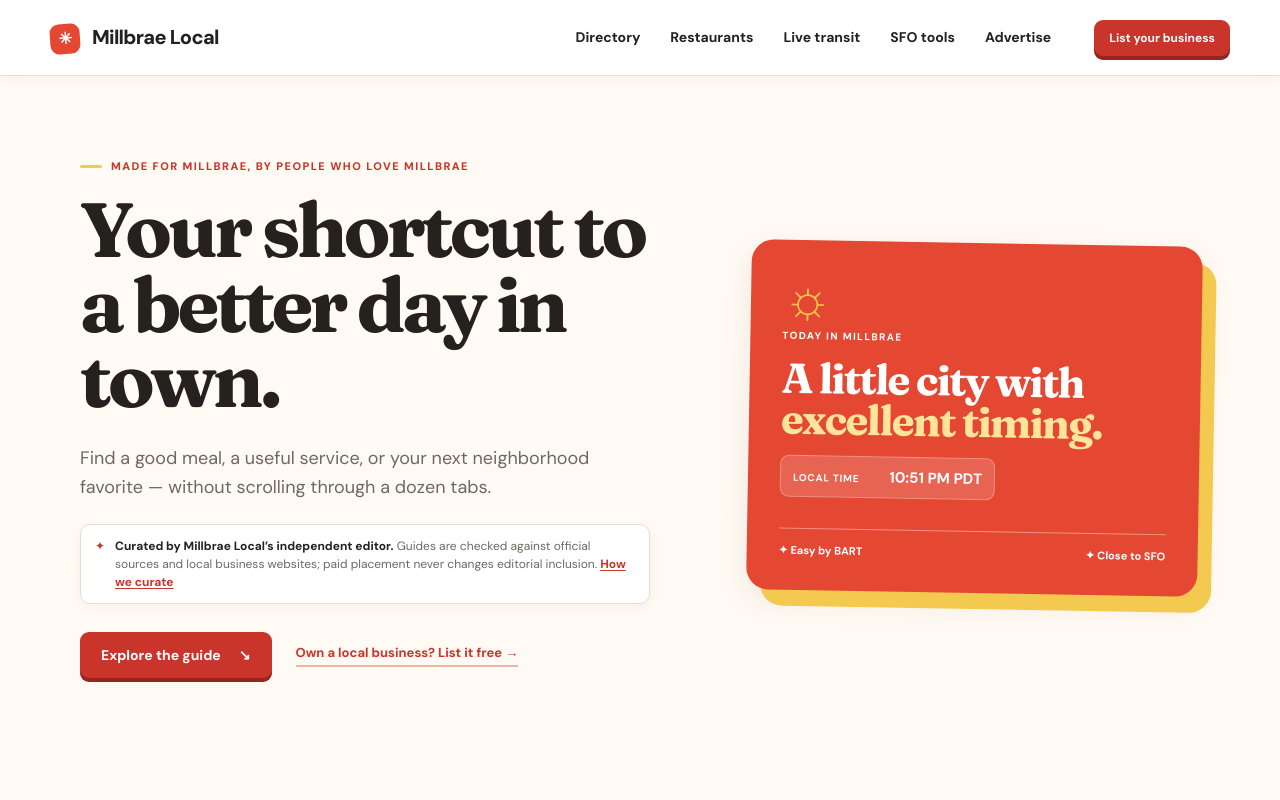
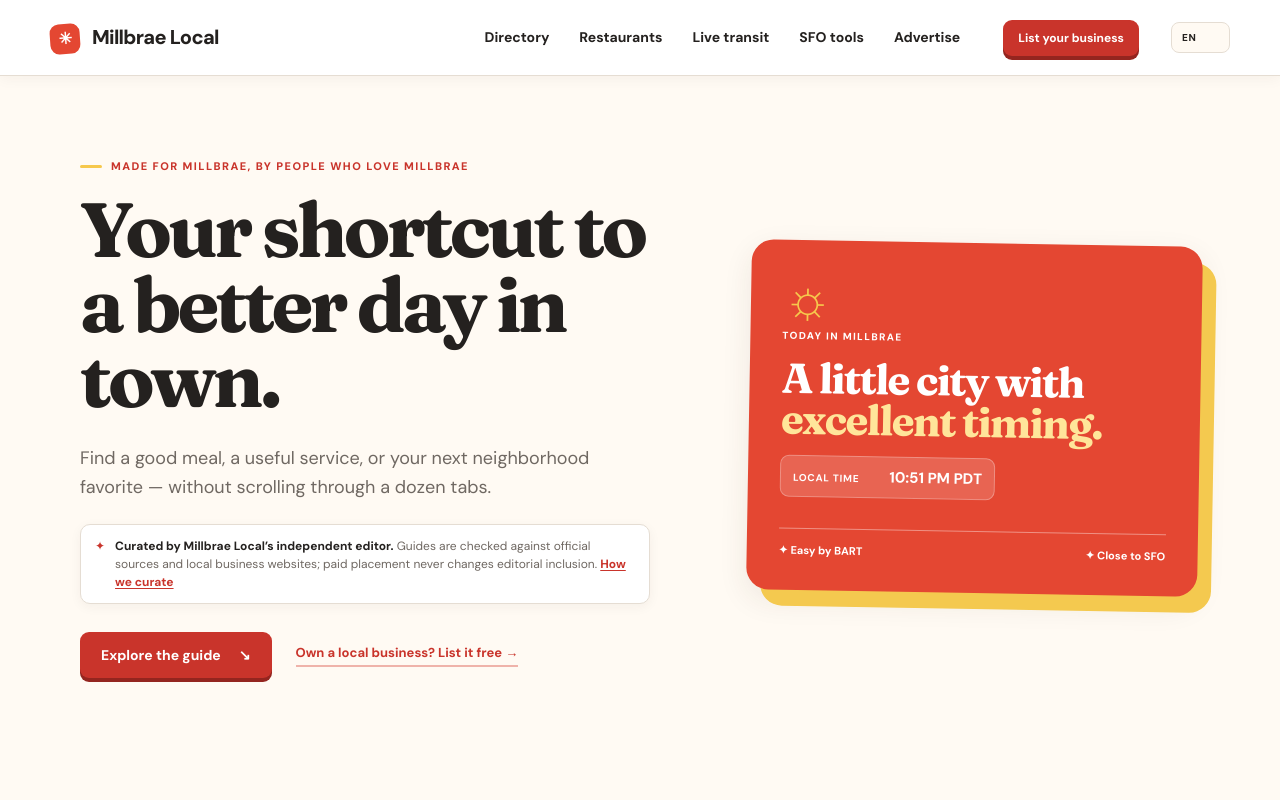
Before and after one commit to xbillbill/millbrae-ca, a website: page site/index.html in a window 1280 px wide. Shown: the top 800 px of the page. Drawn offline with Linux system fonts and the light colour scheme.

Commit message:
Add multilingual site framework

```diff
--- a/scripts/validate-site.mjs
+++ b/scripts/validate-site.mjs
@@ -14,6 +14,7 @@ const matches = (text, pattern) => [...text.matchAll(pattern)];
 
 for (const [file, html] of pages) {
   if (!html.includes('analytics.js?v=20260822')) fail(file, 'missing analytics instrumentation');
+  if (!html.includes('i18n.js?v=20260824')) fail(file, 'missing i18n instrumentation');
   const titles = matches(html, /<title>[^<]+<\/title>/gi);
   const descriptions = matches(html, /<meta\s+name="description"\s+content="[^"]+">/gi);
   const canonicals = matches(html, /<link\s+rel="canonical"\s+href="https:\/\/www\.millbrae\.ca\/[^"]*">/gi);
--- /dev/null
+++ b/site/i18n.js
@@ -0,0 +1,296 @@
+const LOCALE_KEY = 'millbrae-locale';
+const sourceByNode = new WeakMap();
+const sourceTitle = document.title;
+
+const translations = {
+  'zh-CN': {
+    'Millbrae, California Restaurants, BART & SFO Guide | Millbrae Local': '米尔布雷，加州餐厅、BART 与 SFO 指南 | Millbrae Local',
+    'Millbrae Station to SFO: BART, Parking & Hotels (2026)': '米尔布雷车站到 SFO：BART、停车与酒店（2026）',
+    'Directory': '目录',
+    'Restaurants': '餐厅',
+    'Hotels': '酒店',
+    'SFO tools': 'SFO 工具',
+    'Advertise': '广告合作',
+    'Live transit': '实时交通',
+    'List your business': '发布商家信息',
+    'Add your business': '添加商家',
+    'View directory': '查看目录',
+    'Request a spot': '申请展示位',
+    'Choose a tool': '选择工具',
+    'Reach travelers': '触达旅客',
+    'Reach shuttle travelers': '触达接驳车旅客',
+    'Compare live quotes': '比较实时报价',
+    'Compare your quotes': '比较你的报价',
+    'Calculate savings': '计算节省金额',
+    'Made for Millbrae, by people who love Millbrae': '为米尔布雷而做，由热爱米尔布雷的人打造',
+    'Your shortcut to a better day in town.': '让你在城里过得更好的一站式捷径。',
+    'Find a good meal, a useful service, or your next neighborhood favorite — without scrolling through a dozen tabs.': '寻找美食、实用服务或下一个社区最爱，无需在十几个标签页之间来回切换。',
+    'How we curate': '了解我们的策划方式',
+    'Curated by Millbrae Local’s independent editor.': '由 Millbrae Local 独立编辑策划。',
+    'Guides are checked against official sources and local business websites; paid placement never changes editorial inclusion.': '指南会与官方来源和本地商家网站核对；付费展示不会改变编辑收录。',
+    'Explore the guide': '探索指南',
+    'Own a local business? List it free →': '经营本地商家？免费发布 →',
+    'TODAY IN MILLBRAE': '今天的米尔布雷',
+    'A little city with': '一座小城，拥有',
+    'excellent timing.': '出色的出行节奏。',
+    'Local time': '当地时间',
+    'Pacific Time': '太平洋时间',
+    'Start here': '从这里开始',
+    'What are you looking for?': '你在寻找什么？',
+    'Curated shortcuts for locals, visitors, and people passing through.': '为居民、访客和过境旅客整理的实用捷径。',
+    'Eat in Millbrae': '在米尔布雷用餐',
+    'Breakfast, dumplings, and dinner': '早餐、饺子和晚餐',
+    'Local business directory': '本地商家目录',
+    'Community-submitted listings': '社区提交的信息',
+    'SFO travel tools': 'SFO 出行工具',
+    'Parking, rideshare, hotels, and trains': '停车、网约车、酒店和火车',
+    'The local shortlist': '本地精选',
+    'Good plans, less guesswork.': '更好的计划，少一点猜测。',
+    'Add your business free →': '免费添加商家 →',
+    'See SFO parking costs': '查看 SFO 停车费用',
+    'Pick your next meal': '选择下一顿饭',
+    'Find a hotel shuttle': '查找酒店接驳车',
+    'For local businesses': '面向本地商家',
+    'Be the answer when someone asks.': '成为别人提问时的答案。',
+    'Browse the directory →': '浏览目录 →',
+    'THREE QUICK STEPS': '三个简单步骤',
+    'Sign in': '登录',
+    'Use an approved social identity.': '使用受支持的社交账号。',
+    'Add the facts': '填写信息',
+    'Name, category, address, website, and phone.': '名称、类别、地址、网站和电话。',
+    'Publish': '发布',
+    'Eligible listings appear automatically.': '符合条件的信息会自动显示。',
+    'List your business free →': '免费发布商家信息 →',
+    'About this guide': '关于本指南',
+    'Read our placement policy →': '阅读展示政策 →',
+    'Live at Millbrae Station': '米尔布雷车站实时信息',
+    'Check the next train before you go.': '出发前查看下一班列车。',
+    'BART and Caltrain estimates refresh automatically. Use the official boards for alerts and disruption details.': 'BART 和 Caltrain 预计到站时间会自动刷新。服务提醒和中断详情请查看官方信息板。',
+    'BART · LIVE ESTIMATES': 'BART · 实时预计',
+    'Millbrae BART': '米尔布雷 BART',
+    'Next departures from Millbrae': '从米尔布雷出发的下一班车',
+    'CALTRAIN · LIVE ARRIVALS': 'CALTRAIN · 实时到站',
+    'Millbrae Caltrain': '米尔布雷 Caltrain',
+    'Live arrivals for both directions': '双向实时到站信息',
+    'Official BART board ↗': 'BART 官方信息板 ↗',
+    'Official Caltrain boards ↗': 'Caltrain 官方信息板 ↗',
+    'Parking': '停车',
+    'Hotels': '酒店',
+    'FAQ': '常见问题',
+    'Compare': '比较',
+    'SFO shuttles': 'SFO 接驳车',
+    'Early flight?': '早班机？',
+    'Layover?': '转机时间？',
+    'Choose by trip': '按行程选择',
+    'Parking math': '停车费用计算',
+    'Current offers': '当前优惠',
+    'Calculator': '计算器',
+    'What to check': '需要检查什么',
+    'Official links': '官方链接',
+    'Coupon rules': '优惠券规则',
+    'What to include': '需要包含什么',
+    'Partner position': '合作伙伴展示位',
+    'Loading community listings…': '正在加载社区商家信息…',
+    'Loading': '正在加载',
+    'For hotels and travel services': '面向酒店和出行服务商',
+    'For SFO travel businesses': '面向 SFO 出行商家',
+    'FUTURE PAID POSITION': '未来付费展示位',
+    'Before booking': '预订前',
+    'Calculator help': '计算器帮助',
+    'Five terms can reverse the result.': '五项条款可能改变结果。',
+    'Millbrae travel desk · Checked August 16, 2026': '米尔布雷出行台 · 已于 2026 年 8 月 16 日核查',
+    'Millbrae travel desk · Offers checked August 16, 2026': '米尔布雷出行台 · 优惠已于 2026 年 8 月 16 日核查',
+    'Millbrae travel desk · SFO rate checked August 16, 2026': '米尔布雷出行台 · SFO 费率已于 2026 年 8 月 16 日核查',
+    'Quick answer': '快速答案',
+    'Live departures': '实时出发信息',
+    'The quick answer': '快速答案',
+    'Common questions.': '常见问题。',
+    'Independent guide': '独立指南',
+    'Independent comparison:': '独立比较：',
+    'Independent calculator:': '独立计算器：',
+    'Community listing': '社区商家信息',
+    'Paid placement': '付费展示',
+    'Not open yet.': '尚未开放。',
+    'Create a free listing →': '免费发布信息 →',
+    'See the rollout →': '查看推出计划 →',
+    'No business currently sponsors this guide.': '目前没有商家赞助本指南。',
+    'Before booking': '预订前',
+    'Verify live service before travel': '出行前确认实时服务',
+    'Independent local guide · Not affiliated with the City of Millbrae': '独立本地指南 · 与米尔布雷市政府无关联',
+    'English': '英语',
+    '中文': '中文',
+    'Español': '西班牙语'
+  },
+  es: {
+    'Millbrae, California Restaurants, BART & SFO Guide | Millbrae Local': 'Guía de restaurantes, BART y SFO de Millbrae, California | Millbrae Local',
+    'Millbrae Station to SFO: BART, Parking & Hotels (2026)': 'De la estación Millbrae a SFO: BART, estacionamiento y hoteles (2026)',
+    'Directory': 'Directorio',
+    'Restaurants': 'Restaurantes',
+    'Hotels': 'Hoteles',
+    'SFO tools': 'Herramientas SFO',
+    'Advertise': 'Anúnciate',
+    'Live transit': 'Tránsito en vivo',
+    'List your business': 'Publica tu negocio',
+    'Add your business': 'Agrega tu negocio',
+    'View directory': 'Ver directorio',
+    'Request a spot': 'Solicitar un espacio',
+    'Choose a tool': 'Elige una herramienta',
+    'Reach travelers': 'Llega a los viajeros',
+    'Reach shuttle travelers': 'Llega a viajeros de los hoteles',
+    'Compare live quotes': 'Compara cotizaciones actuales',
+    'Compare your quotes': 'Compara tus cotizaciones',
+    'Calculate savings': 'Calcula tus ahorros',
+    'Made for Millbrae, by people who love Millbrae': 'Hecho para Millbrae, por personas que aman Millbrae',
+    'Your shortcut to a better day in town.': 'Tu atajo para disfrutar mejor la ciudad.',
+    'Find a good meal, a useful service, or your next neighborhood favorite — without scrolling through a dozen tabs.': 'Encuentra una buena comida, un servicio útil o tu próximo favorito del vecindario, sin revisar una docena de pestañas.',
+    'How we curate': 'Cómo seleccionamos',
+    'Curated by Millbrae Local’s independent editor.': 'Seleccionado por el editor independiente de Millbrae Local.',
+    'Guides are checked against official sources and local business websites; paid placement never changes editorial inclusion.': 'Las guías se verifican con fuentes oficiales y sitios de negocios locales; los anuncios pagados no cambian la inclusión editorial.',
+    'Explore the guide': 'Explora la guía',
+    'Own a local business? List it free →': '¿Tienes un negocio local? Publícalo gratis →',
+    'TODAY IN MILLBRAE': 'HOY EN MILLBRAE',
+    'A little city with': 'Una pequeña ciudad con',
+    'excellent timing.': 'un ritmo excelente.',
+    'Local time': 'Hora local',
+    'Pacific Time': 'Hora del Pacífico',
+    'Start here': 'Empieza aquí',
+    'What are you looking for?': '¿Qué estás buscando?',
+    'Curated shortcuts for locals, visitors, and people passing through.': 'Atajos seleccionados para residentes, visitantes y personas de paso.',
+    'Eat in Millbrae': 'Come en Millbrae',
+    'Breakfast, dumplings, and dinner': 'Desayuno, dumplings y cena',
+    'Local business directory': 'Directorio de negocios locales',
+    'Community-submitted listings': 'Anuncios enviados por la comunidad',
+    'SFO travel tools': 'Herramientas de viaje a SFO',
+    'Parking, rideshare, hotels, and trains': 'Estacionamiento, viajes compartidos, hoteles y trenes',
+    'The local shortlist': 'La selección local',
+    'Good plans, less guesswork.': 'Buenos planes, menos dudas.',
+    'Add your business free →': 'Agrega tu negocio gratis →',
+    'See SFO parking costs': 'Consulta el costo del estacionamiento en SFO',
+    'Pick your next meal': 'Elige tu próxima comida',
+    'Find a hotel shuttle': 'Encuentra un transporte del hotel',
+    'For local businesses': 'Para negocios locales',
+    'Be the answer when someone asks.': 'Sé la respuesta cuando alguien pregunte.',
+    'Browse the directory →': 'Explora el directorio →',
+    'THREE QUICK STEPS': 'TRES PASOS RÁPIDOS',
+    'Sign in': 'Inicia sesión',
+    'Use an approved social identity.': 'Usa una identidad social aprobada.',
+    'Add the facts': 'Agrega los datos',
+    'Name, category, address, website, and phone.': 'Nombre, categoría, dirección, sitio web y teléfono.',
+    'Publish': 'Publica',
+    'Eligible listings appear automatically.': 'Los anuncios elegibles aparecen automáticamente.',
+    'List your business free →': 'Publica tu negocio gratis →',
+    'About this guide': 'Sobre esta guía',
+    'Read our placement policy →': 'Lee nuestra política de anuncios →',
+    'Live at Millbrae Station': 'En vivo en la estación Millbrae',
+    'Check the next train before you go.': 'Consulta el próximo tren antes de salir.',
+    'BART and Caltrain estimates refresh automatically. Use the official boards for alerts and disruption details.': 'Las estimaciones de BART y Caltrain se actualizan automáticamente. Consulta los paneles oficiales para alertas e interrupciones.',
+    'BART · LIVE ESTIMATES': 'BART · ESTIMACIONES EN VIVO',
+    'Millbrae BART': 'BART Millbrae',
+    'Next departures from Millbrae': 'Próximas salidas desde Millbrae',
+    'CALTRAIN · LIVE ARRIVALS': 'CALTRAIN · LLEGADAS EN VIVO',
+    'Millbrae Caltrain': 'Caltrain Millbrae',
+    'Live arrivals for both directions': 'Llegadas en vivo en ambas direcciones',
+    'Official BART board ↗': 'Panel oficial de BART ↗',
+    'Official Caltrain boards ↗': 'Paneles oficiales de Caltrain ↗',
+    'Parking': 'Estacionamiento',
+    'Hotels': 'Hoteles',
+    'FAQ': 'Preguntas frecuentes',
+    'Compare': 'Comparar',
+    'SFO shuttles': 'Transportes SFO',
+    'Early flight?': '¿Vuelo temprano?',
+    'Layover?': '¿Escala?',
+    'Choose by trip': 'Elige por viaje',
+    'Parking math': 'Cálculo de estacionamiento',
+    'Current offers': 'Ofertas actuales',
+    'Calculator': 'Calculadora',
+    'What to check': 'Qué revisar',
+    'Official links': 'Enlaces oficiales',
+    'Coupon rules': 'Reglas de cupones',
+    'What to include': 'Qué incluir',
+    'Partner position': 'Espacio para socios',
+    'Loading community listings…': 'Cargando anuncios comunitarios…',
+    'Loading': 'Cargando',
+    'For hotels and travel services': 'Para hoteles y servicios de viaje',
+    'For SFO travel businesses': 'Para negocios de viajes a SFO',
+    'FUTURE PAID POSITION': 'ESPACIO PAGADO FUTURO',
+    'Before booking': 'Antes de reservar',
+    'Calculator help': 'Ayuda de la calculadora',
+    'Five terms can reverse the result.': 'Cinco términos pueden cambiar el resultado.',
+    'Millbrae travel desk · Checked August 16, 2026': 'Centro de viajes de Millbrae · Revisado el 16 de agosto de 2026',
+    'Millbrae travel desk · Offers checked August 16, 2026': 'Centro de viajes de Millbrae · Ofertas revisadas el 16 de agosto de 2026',
+    'Millbrae travel desk · SFO rate checked August 16, 2026': 'Centro de viajes de Millbrae · Tarifa de SFO revisada el 16 de agosto de 2026',
+    'Quick answer': 'Respuesta rápida',
+    'Live departures': 'Salidas en vivo',
+    'The quick answer': 'La respuesta rápida',
+    'Common questions.': 'Preguntas frecuentes.',
+    'Independent guide': 'Guía independiente',
+    'Independent comparison:': 'Comparación independiente:',
+    'Independent calculator:': 'Calculadora independiente:',
+    'Community listing': 'Anuncio comunitario',
+    'Paid placement': 'Anuncio pagado',
+    'Not open yet.': 'Aún no está abierto.',
+    'Create a free listing →': 'Crea un anuncio gratis →',
+    'See the rollout →': 'Ver el lanzamiento →',
+    'No business currently sponsors this guide.': 'Ningún negocio patrocina actualmente esta guía.',
+    'Before booking': 'Antes de reservar',
+    'Verify live service before travel': 'Confirma el servicio antes de viajar',
+    'Independent local guide · Not affiliated with the City of Millbrae': 'Guía local independiente · No está afiliada con la ciudad de Millbrae',
+    'English': 'English',
+    '中文': 'Chino',
+    'Español': 'Español'
+  }
+};
+
+function normalize(value) {
+  return value.replace(/\s+/g, ' ').trim();
+}
+
+function translateTextNodes(root, locale) {
+  const dictionary = translations[locale] || {};
+  const walker = document.createTreeWalker(root, NodeFilter.SHOW_TEXT);
+  const nodes = [];
+  while (walker.nextNode()) nodes.push(walker.currentNode);
+  for (const node of nodes) {
+    const parent = node.parentElement;
+    if (!parent || /^(SCRIPT|STYLE|NOSCRIPT|SELECT|OPTION|INPUT|TEXTAREA)$/.test(parent.tagName)) continue;
+    if (parent.closest('[data-i18n-ignore]')) continue;
+    if (!sourceByNode.has(node)) sourceByNode.set(node, node.nodeValue);
+    const source = sourceByNode.get(node);
+    const key = normalize(source);
+    if (!key) continue;
+    const translated = locale === 'en' ? source : dictionary[key];
+    if (translated) node.nodeValue = source.replace(key, translated);
+    else if (locale === 'en') node.nodeValue = source;
+  }
+}
+
+function applyLocale(locale) {
+  const selected = ['en', 'zh-CN', 'es'].includes(locale) ? locale : 'en';
+  document.documentElement.lang = selected === 'zh-CN' ? 'zh-CN' : selected;
+  translateTextNodes(document.body, selected);
+  document.title = selected === 'en' ? sourceTitle : (translations[selected]?.[normalize(sourceTitle)] || sourceTitle);
+  const selector = document.querySelector('[data-language-selector]');
+  if (selector) selector.value = selected;
+  localStorage.setItem(LOCALE_KEY, selected);
+}
+
+function addSelector() {
+  const header = document.querySelector('.site-header');
+  if (!header || header.querySelector('[data-language-selector]')) return;
+  const label = document.createElement('label');
+  label.className = 'language-picker';
+  label.setAttribute('data-i18n-ignore', 'true');
+  label.innerHTML = '<span class="sr-only">Language</span><select data-language-selector aria-label="Language"><option value="en">EN</option><option value="zh-CN">中文</option><option value="es">ES</option></select>';
+  label.querySelector('select').addEventListener('change', (event) => applyLocale(event.target.value));
+  header.append(label);
+}
+
+addSelector();
+applyLocale(localStorage.getItem(LOCALE_KEY) || 'en');
+
+new MutationObserver((records) => {
+  if ((localStorage.getItem(LOCALE_KEY) || 'en') === 'en') return;
+  for (const record of records) for (const node of record.addedNodes) {
+    if (node.nodeType === Node.ELEMENT_NODE) translateTextNodes(node, localStorage.getItem(LOCALE_KEY));
+  }
+}).observe(document.body, { childList: true, subtree: true });
--- a/site/styles.css
+++ b/site/styles.css
@@ -30,6 +30,10 @@ a { color: inherit; text-decoration: none; }
 .site-header nav { display: flex; gap: 8px; font-size: 14px; font-weight: 700; }
 .site-header nav a { padding: 9px 11px; border-radius: 8px; }
 .site-header nav a:hover, .site-header nav a[aria-current="page"] { color: var(--red); background: #fff1ed; }
+.language-picker { display: inline-flex; align-items: center; }
+.language-picker select { appearance: none; border: 1px solid var(--line); border-radius: 8px; background: var(--cream); color: var(--ink); padding: 9px 25px 9px 10px; font: 800 10px 'DM Sans',sans-serif; letter-spacing: .06em; cursor: pointer; }
+.language-picker select:focus { outline: 2px solid var(--lime); outline-offset: 2px; }
+.sr-only { position: absolute; width: 1px; height: 1px; padding: 0; margin: -1px; overflow: hidden; clip: rect(0,0,0,0); white-space: nowrap; border: 0; }
 
 .button { display: inline-flex; align-items: center; justify-content: center; gap: 18px; border: 0; border-radius: 9px; background: var(--red); color: white; padding: 14px 21px; font: 700 14px 'DM Sans'; cursor: pointer; box-shadow: 0 4px 0 #94251f; transition: transform .18s, background .18s, box-shadow .18s; }
 .button:hover { transform: translateY(-2px); background: #df3d31; box-shadow: 0 6px 0 #94251f; }
@@ -128,6 +132,7 @@ a { color: inherit; text-decoration: none; }
   .site-header { position: relative; min-height: auto; padding: 16px; flex-wrap: wrap; gap: 12px; }
   .site-header nav { order: 3; width: 100%; justify-content: space-between; gap: 2px; overflow-x: auto; }
   .site-header nav a { padding: 7px 6px; white-space: nowrap; font-size: 12px; }
+  .language-picker { order: 2; margin-left: auto; }
   .site-header .button { display: none; }
   .hero { display: block; padding: 56px 0 72px; }
   .hero-card { margin: 48px 8px 0; min-height: 285px; }
```
Also changed, not shown: site/advertise.html (+1 -0 lines), site/community.html (+1 -0 lines), site/hotels-near-sfo-millbrae.html (+1 -0 lines), site/index.html (+1 -0 lines), site/list-your-business.html (+1 -0 lines), site/millbrae-hotels-sfo-shuttle.html (+1 -0 lines), site/millbrae-station-sfo-guide.html (+1 -0 lines), site/restaurants-in-millbrae.html (+1 -0 lines), site/sfo-airport-parking-millbrae.html (+1 -0 lines), site/sfo-early-flight-hotel-calculator.html (+1 -0 lines), site/sfo-layover-hotel-calculator.html (+1 -0 lines), site/sfo-park-and-fly-hotel-calculator.html (+1 -0 lines), site/sfo-parking-promo-code-calculator.html (+1 -0 lines), site/sfo-parking-vs-rideshare-calculator.html (+1 -0 lines), 1 more files.
